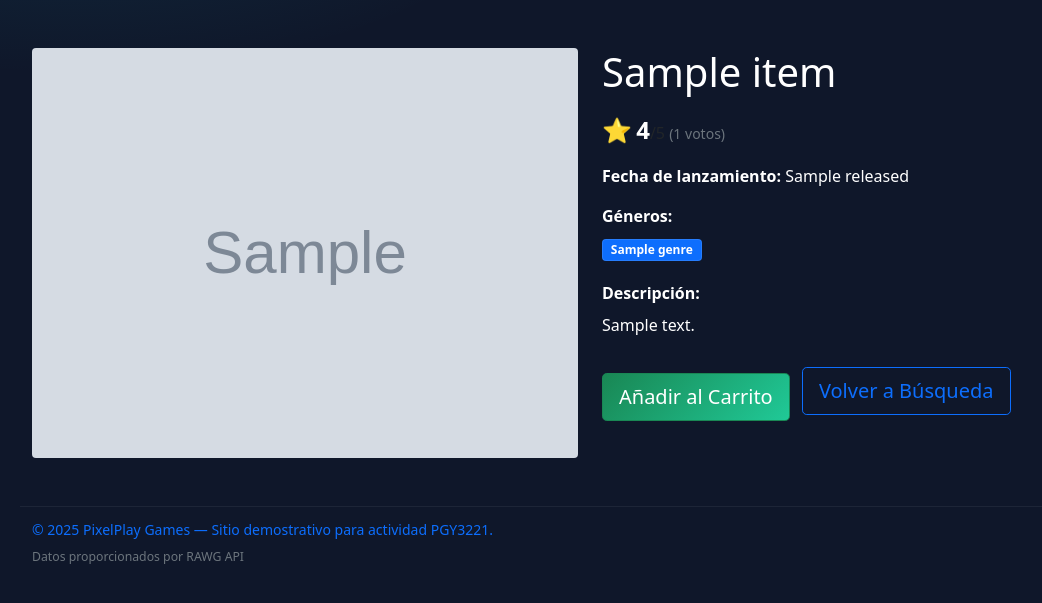
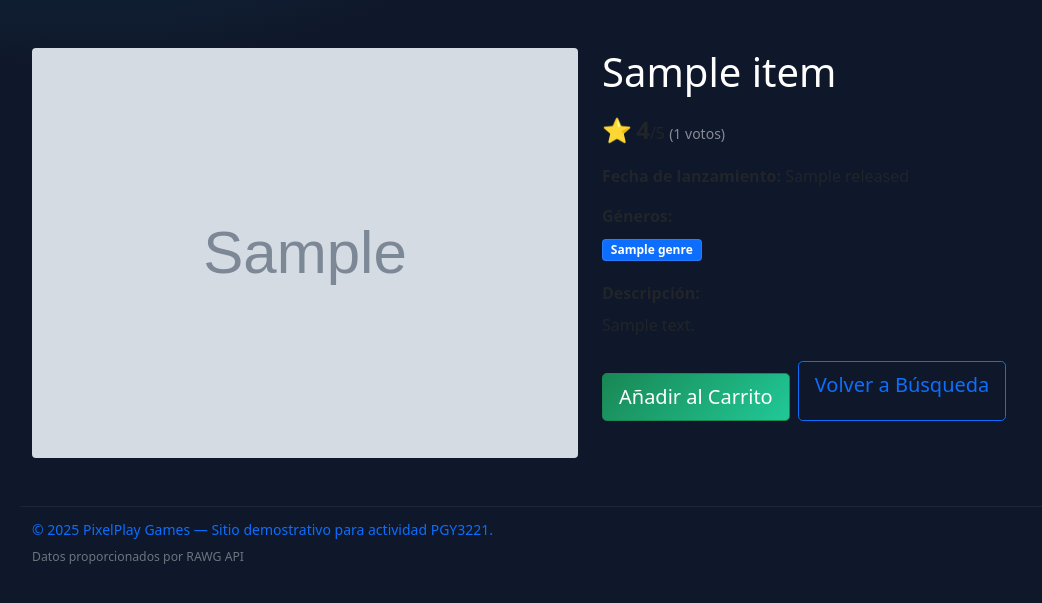
Before and after one commit to Vicen14/PGY-PPG, a Django app: page /juego/1/ in a window 1280 px wide. Shown: the part 94-697 px from the top of the page, without its empty margins (50-1092 px from the left). Run offline with Django 5.2, Linux system fonts and the light colour scheme; tables that the repository leaves empty hold one stand-in row (values such as "Sample post"); grey boxes marked "Sample" are stand-in pictures; a database or web service that is not in the repository returns one stand-in record (values such as "Sample title"); data that the repository does not hold is empty.

Commit message:
cambios visuales
se realizaron cambios visuales

```diff
--- a/Django/PPG/myPPG/templates/funcionalidades/detalle-juego.html
+++ b/Django/PPG/myPPG/templates/funcionalidades/detalle-juego.html
@@ -35,7 +35,7 @@
     </nav>
 </header>
 
-<main class="container">
+<main class="container game-detail">  {# <- clase para forzar texto blanco #}
     <div class="row">
         <div class="col-md-6">
             {% if game.background_image %}
@@ -51,25 +51,25 @@
         </div>
 
         <div class="col-md-6">
-            <h1 class="text-white mb-3">{{ game.name }}</h1>
+            <h1 class="mb-3">{{ game.name }}</h1>
 
             {% if game.rating %}
             <div class="game-rating mb-3">
                 <span class="rating-stars" style="font-size: 1.5rem;">⭐</span>
-                <strong style="font-size: 1.5rem; color: white;">{{ game.rating }}</strong>/5
-                <small class="text-muted">({{ game.ratings_count|default:0 }} votos)</small>
+                <strong style="font-size: 1.5rem;">{{ game.rating }}</strong>/5
+                <small class="text-white-50">({{ game.ratings_count|default:0 }} votos)</small>
             </div>
             {% endif %}
 
             {% if game.released %}
-            <p class="text-white mb-3">
+            <p class="mb-3">
                 <strong>Fecha de lanzamiento:</strong> {{ game.released }}
             </p>
             {% endif %}
 
             {% if game.platforms %}
             <div class="mb-3">
-                <strong class="text-white">Plataformas:</strong>
+                <strong>Plataformas:</strong>
                 <div class="mt-2">
                     {% for platform in game.platforms %}
                     <span class="platform-badge me-1 mb-1">{{ platform.platform.name }}</span>
@@ -80,7 +80,7 @@
 
             {% if game.genres %}
             <div class="mb-3">
-                <strong class="text-white">Géneros:</strong>
+                <strong>Géneros:</strong>
                 <div class="mt-2">
                     {% for genre in game.genres %}
                     <span class="badge bg-primary me-1 mb-1">{{ genre.name }}</span>
@@ -91,16 +91,16 @@
 
             {% if game.description %}
             <div class="mb-3">
-                <strong class="text-white">Descripción:</strong>
-                <p class="text-white mt-2">{{ game.description|safe }}</p>
+                <strong>Descripción:</strong>
+                <p class="mt-2">{{ game.description|safe }}</p>
             </div>
             {% endif %}
 
-            <div class="mt-4">
+            <div class="mt-4 d-flex flex-wrap gap-2">
                 <button class="btn btn-success btn-lg ppg-add-btn">
                     Añadir al Carrito
                 </button>
-                <a href="{% url 'buscar_juegos' %}" class="btn btn-outline-primary btn-lg ms-2">
+                <a href="{% url 'buscar_juegos' %}" class="btn btn-outline-primary btn-lg">
                     Volver a Búsqueda
                 </a>
             </div>
--- a/Django/PPG/myPPG/templates/funcionalidades/index.html
+++ b/Django/PPG/myPPG/templates/funcionalidades/index.html
@@ -180,7 +180,7 @@
 </script>
 
 <!-- Cargar carrito.js AL FINAL -->
-<script src="{% static 'js/carrito.js' %}"></script>
+
 
 </body>
 </html>
```
